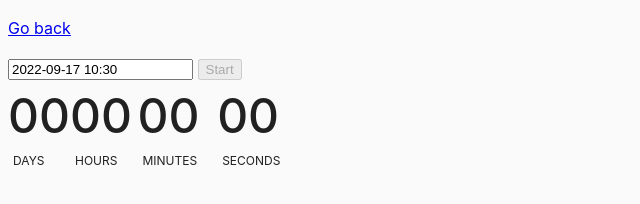
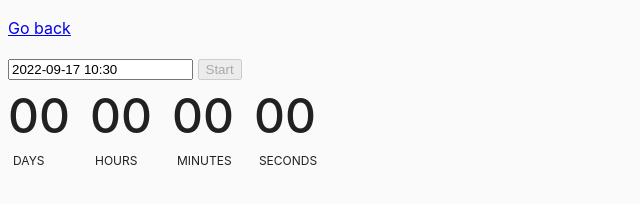
Before and after one commit to KaterinaGileva/goit-js-hw-09, a website built with Parcel: page src/02-timer.html in a window 1280 px wide. Shown: the whole page, without its empty margins (0-640 px from the left). Built offline with nearby package versions, Linux system fonts and the light colour scheme.

Commit message:
finish task2

```diff
--- a/src/css/common.css
+++ b/src/css/common.css
@@ -19,9 +19,15 @@ img {
 .timer {
 
   display: flex;
+
+}
+
+.value {
+
   font-size: 48px;
   font-weight: 460;
-  padding-right: 20px;
+  margin-right: 20px;
+  padding: 0px;
 }
 
 .label {
@@ -32,5 +38,6 @@ img {
   font-weight: 400;
   padding-right: 20px;
   padding-left: 5px;
+  padding-top: 0px;
   text-align:  center;
 }
--- a/src/js/02-timer.js
+++ b/src/js/02-timer.js
@@ -14,6 +14,9 @@ hours: document.querySelector('[data-hours]'),
 minutes: document.querySelector('[data-minutes]'),
 seconds: document.querySelector('[data-seconds]')
 };
+
+ //refs.startBtn.setAttribute('disabled', '');
+ //let endTime = null;
 
 function convertMs(ms) {
   // Number of milliseconds per unit of time
@@ -49,8 +52,6 @@ const options = {
    },
   };
 
-
-
 flatpickr(refs.input, options);
 
 class Timer {
@@ -59,13 +60,14 @@ constructor() {
   this.intervalId = null;
   this.isActive = false;
   refs.startBtn.disabled = true;
+
 }
 
 start() {
   if (this.isActive) {
-      return;
+     return;
   }
-
+  refs.startBtn.disabled = true;
   this.intervalId = setInterval(() => {
       const startTime = Date.now();
       const deltaTime = endTime - startTime;
@@ -82,7 +84,6 @@ start() {
 
   updateClockface ({ days, hours, minutes, seconds }) {
 
-    //refs.timerFace.textContent = `${days}:${hours}:${minutes}:${seconds}`;
     refs.days.textContent = pad(days);
     refs.hours.textContent = pad(hours);
     refs.minutes.textContent = pad(minutes);
@@ -90,6 +91,5 @@ start() {
     }
 };
 
-
 const timer = new Timer();
 refs.startBtn.addEventListener('click', () => timer.start());
```
Also changed, not shown: src/js/01-color-switcher.js (+9 -4 lines).
